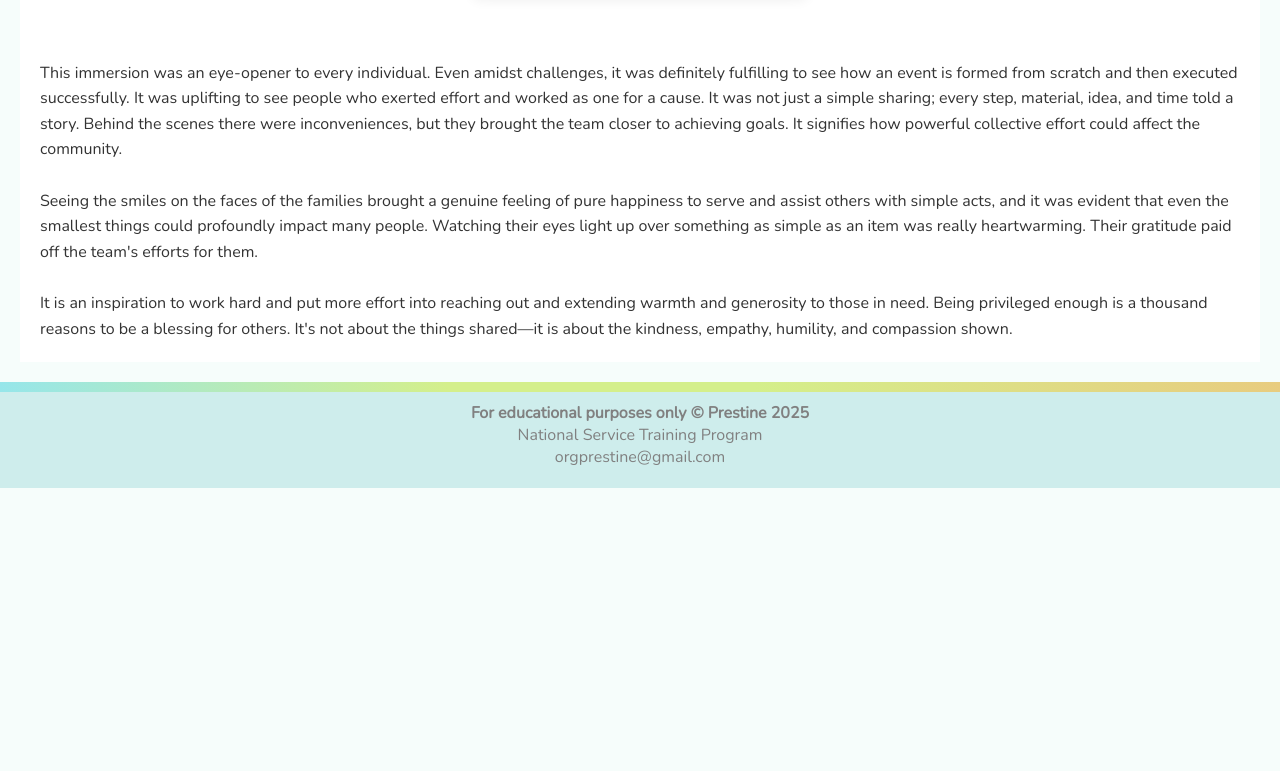
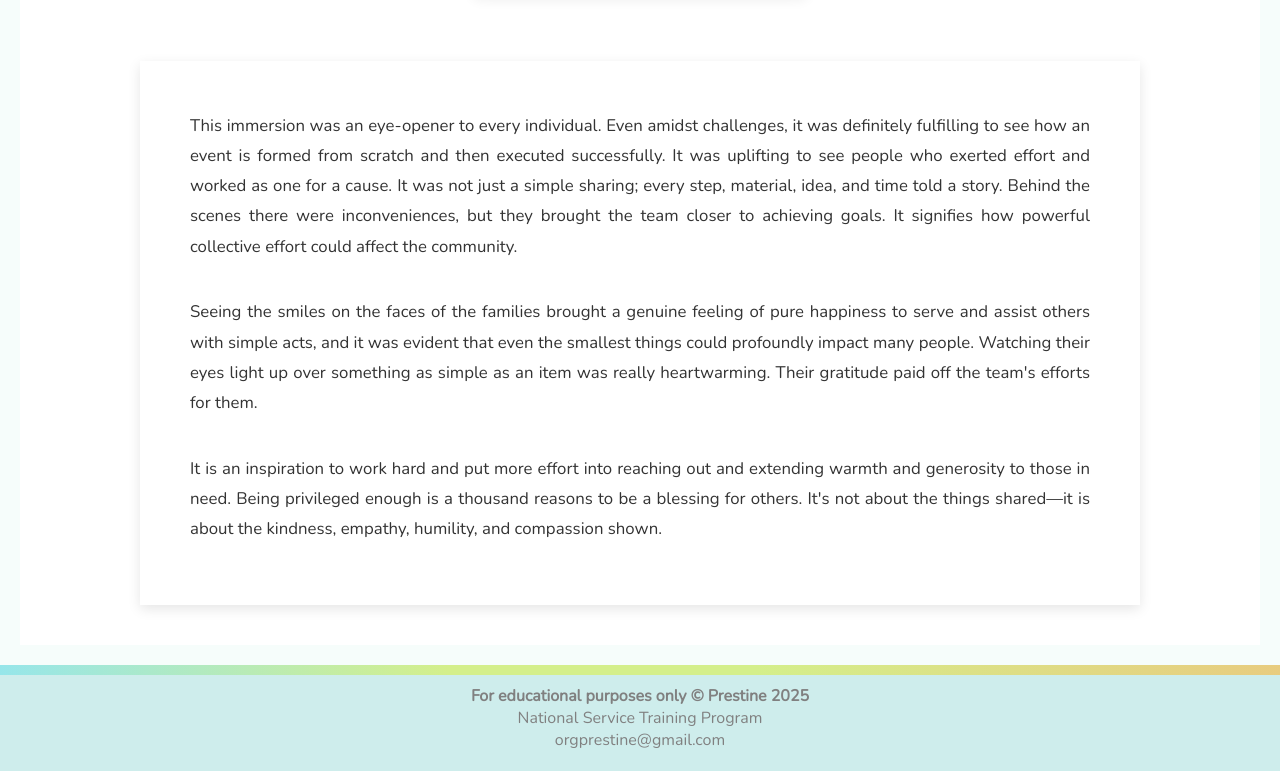
Before and after one commit to Prestine201/PrestineOrg, a plain HTML site: page Diary.html in a window 1280 px wide. Shown: the part 1708-2479 px from the top of the page. Before the commit the page ends 2196 px from the top, so only its background shows below. Drawn offline with nearby package versions, Linux system fonts and the light colour scheme.

Commit message:
Update styleNSTP3.css

```diff
--- a/styleNSTP3.css
+++ b/styleNSTP3.css
@@ -192,6 +192,16 @@ html, body {
       color: #5a5a5a;
       margin-top: 10px;
     }
+
+    @media (max-width: 600px) {
+  .background-polaroid.left {
+    transform: rotate(-10deg) translateX(-10px);
+  }
+  .background-polaroid.right {
+    transform: rotate(10deg) translateX(10px);
+  }
+}
+
     .diary-text {
       max-width: 800px;
       margin: 0 auto;
@@ -232,17 +242,30 @@ html, body {
   box-shadow: 0 8px 18px rgba(0, 0, 0, 0.1);
 }
 
-@media screen and (max-width: 900px) {
-  .diary-entries {
-    column-count: 2;
-  }
-}
+.highlight-section {
+      background-color: white;
+      padding: 50px;
+      margin: 20px auto;
+      max-width: 1000px;
+      box-shadow: 0 4px 12px rgba(0, 0, 0, 0.1);
+      text-align: justify;
+    }
+
+    .highlight-section p {
+      font-family: 'Nunito', sans-serif;
+      font-size: 1.05em;
+      line-height: 1.8;
+      color: #333;
+      margin-bottom: 10px;
+    }
+
 
 @media screen and (max-width: 600px) {
   .diary-entries {
     column-count: 1;
   }
 }
+
 
 /* ========== FOOTER ========== */
 .footer {
```
